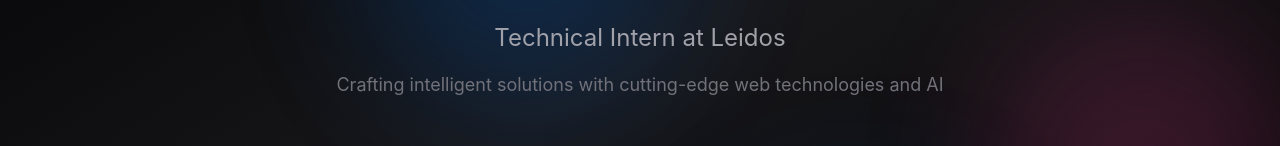
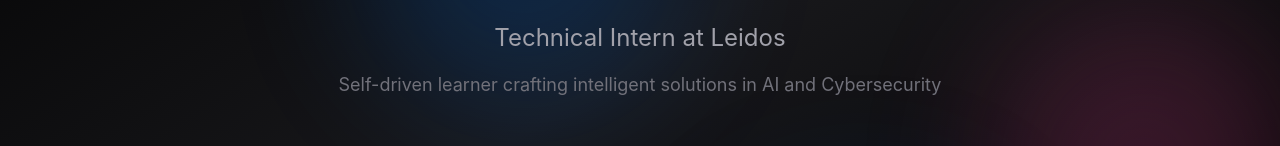
Before and after one commit to evan-thoms/website, a Next.js app: page / in a window 1280 px wide. Shown: the part 339-485 px from the top of the page. Built offline with nearby package versions, Linux system fonts and the light colour scheme.

Commit message:
top page edits

```diff
--- a/components/Hero.js
+++ b/components/Hero.js
@@ -93,7 +93,7 @@
           variants={itemVariants}
           className="text-lg text-zinc-500 mb-12 max-w-2xl mx-auto leading-relaxed"
         >
-          Crafting intelligent solutions with cutting-edge web technologies and AI
+          Self-driven learner crafting intelligent solutions in AI and Cybersecurity
         </motion.p>
 
         <motion.div
@@ -103,7 +103,7 @@
           {[
             { label: 'GitHub', href: 'https://github.com/evan-thoms' },
             { label: 'LinkedIn', href: 'https://linkedin.com/in/evan-thoms' },
-            { label: 'Resume', href: '#' }
+            { label: 'Resume', href: '/resume.pdf' }
           ].map((link, index) => (
             <motion.a
               key={link.label}
--- a/styles/globals.css
+++ b/styles/globals.css
@@ -21,7 +21,7 @@
 
 /* Custom scrollbar */
 ::-webkit-scrollbar {
-  width: 8px;
+  width: 6px;
 }
 
 ::-webkit-scrollbar-track {
@@ -29,10 +29,10 @@
 }
 
 ::-webkit-scrollbar-thumb {
-  background: #8b5cf6;
-  border-radius: 4px;
+  background: #007AFF;
+  border-radius: 8px;
 }
 
 ::-webkit-scrollbar-thumb:hover {
-  background: #a855f7;
+  background: #0066CC;
 }
```
Also changed, not shown: 1 other file (tests, documents, lock files or other folders).
